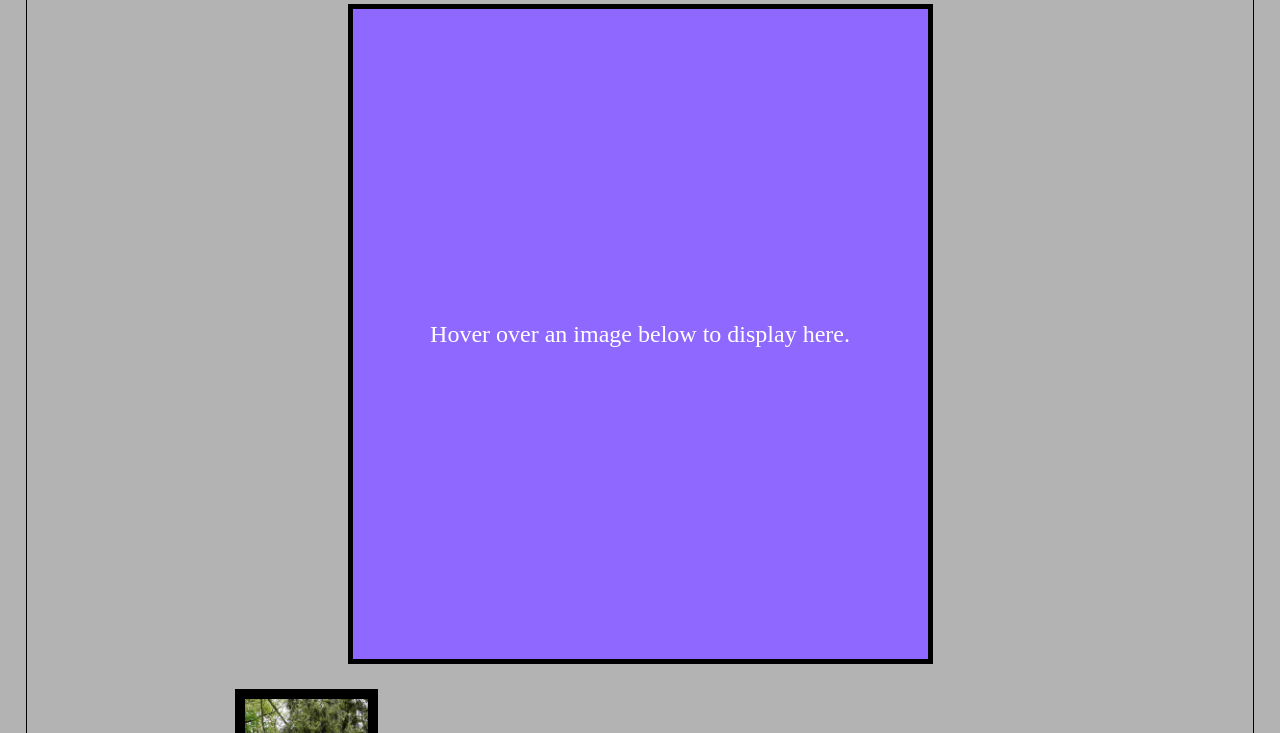
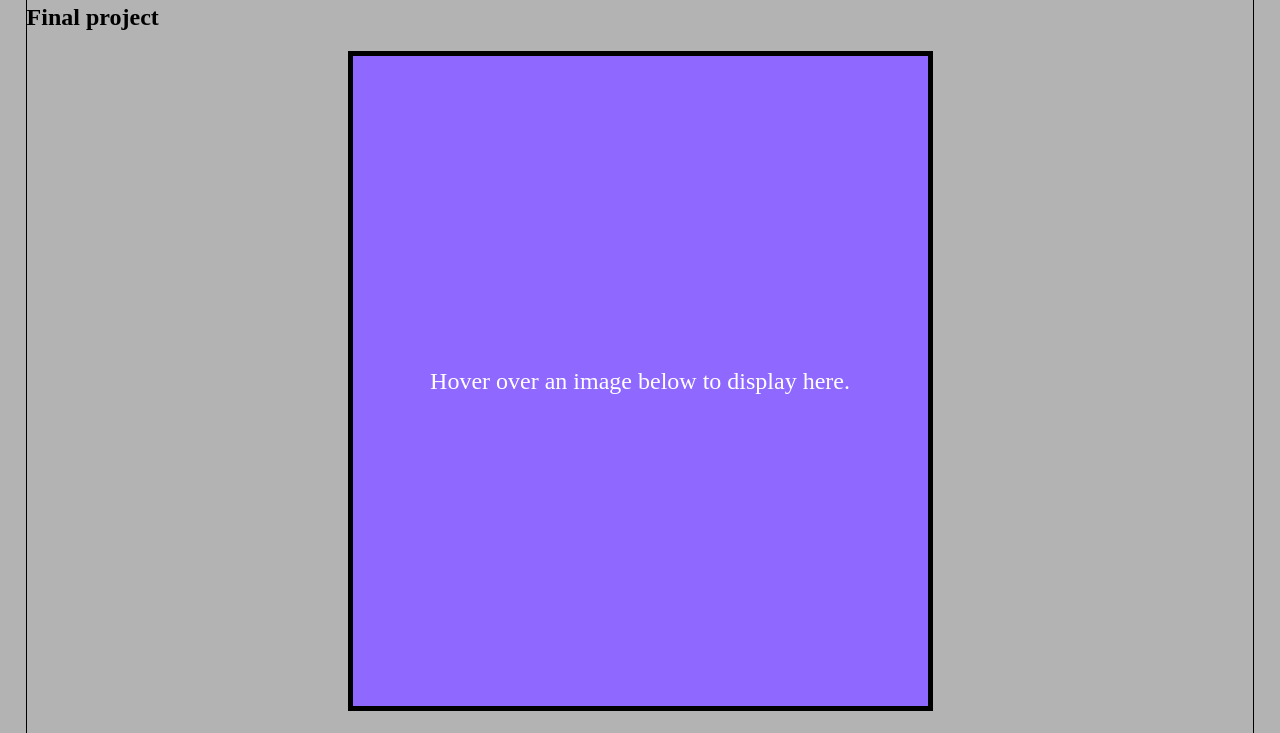
Before and after one commit to mygithubid1/um-caps, a plain HTML site: page c3_hw2/index.html in a window 1280 px wide. Shown: the part 89-822 px from the top of the page. Drawn offline with Linux system fonts and the light colour scheme.

Commit message:
Update index.html

```diff
--- a/c3_hw2/index.html
+++ b/c3_hw2/index.html
@@ -12,6 +12,7 @@
   <article>
     <h1>Photo gallery</h1>
     <section>
+      <h2>Final project</h2>
       <div id="image">
         Hover over an image below to display here.
       </div>
```
